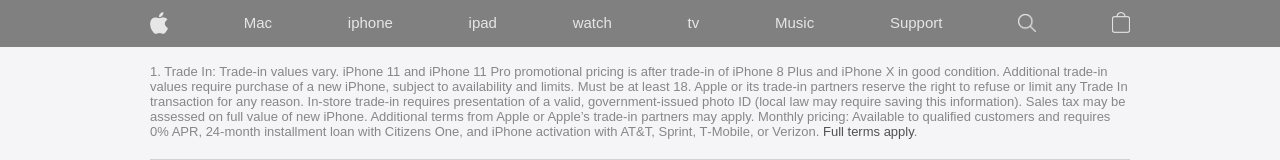
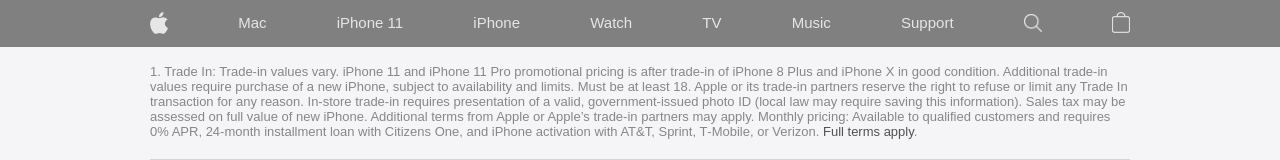
Before and after one commit to abrhambiresaw/Apple, a React (Vite) app in the folder Apple/: page / in a window 1280 px wide. Shown: the top 160 px of the page. Built offline with nearby package versions, Linux system fonts and the light colour scheme; no server answers.

Commit message:
changing the header file

```diff
--- a/Apple/src/App.jsx
+++ b/Apple/src/App.jsx
@@ -16,12 +16,12 @@
     <div>
       <Header />
       <Routes>
-        <Route path="MacBook" element={<MacBook />} />
-        <Route path="Iphone11" element={<Iphone11 />} />
-        <Route path="Iphone" element={<Iphone />} />
-        <Route path="Watch" element={<Watch />} />
-        <Route path="AirPods" element={<AirPods />} />
-        <Route path="MacBookPro" element={<MacBookPro />} />
+        <Route path="/MacBook" element={<MacBook />} />
+        <Route path="/Iphone11" element={<Iphone11 />} />
+        <Route path="/Iphone" element={<Iphone />} />
+        <Route path="/Watch" element={<Watch />} />
+        <Route path="/AirPods" element={<AirPods />} />
+        <Route path="/MacBookPro" element={<MacBookPro />} />
 
       </Routes>
       {/* <YouTube /> */}
--- a/Apple/src/components/Header/Header.jsx
+++ b/Apple/src/components/Header/Header.jsx
@@ -1,8 +1,8 @@
 import React from "react";
 
-import logo from '../images/logo.png';
-import search from '../images/search-icon.png';
-import cart from '../images/cart.png';
+import logo from "../images/logo.png";
+import search from "../images/search-icon.png";
+import cart from "../images/cart.png";
 import { Link } from "react-router-dom";
 
 function Header() {
@@ -13,39 +13,39 @@
           <div className="header-links-wrapper">
             <ul>
               <li className="logo-link">
-                <Link href="/">
-                  <img src={logo} />
+                <Link to="/">
+                  <img src={logo} alt="Logo" />
                 </Link>
               </li>
               <li>
-                <Link href="/mac/">Mac</Link>
+                <Link to="/MacBook">Mac</Link>
               </li>
               <li>
-                <Link href="#">iphone</Link>
+                <Link to="/Iphone11">iPhone 11</Link>
               </li>
               <li>
-                <Link href="#">ipad</Link>
+                <Link to="/Iphone">iPhone</Link>
               </li>
               <li>
-                <Link href="#">watch</Link>
+                <Link to="/Watch">Watch</Link>
               </li>
               <li>
-                <Link href="#">tv</Link>
+                <Link to="/tv">TV</Link>
               </li>
               <li>
-                <Link href="#">Music</Link>
+                <Link to="/Music">Music</Link>
               </li>
               <li>
-                <Link href="#">Support</Link>
+                <Link to="/Support">Support</Link>
               </li>
               <li className="search-link">
-                <Link href="/search/">
-                  <img src={search} />
+                <Link to="/search">
+                  <img src={search} alt="Search" />
                 </Link>
               </li>
               <li className="cart-link">
-                <Link href="/cart/">
-                  <img src={cart} />
+                <Link to="/cart">
+                  <img src={cart} alt="Cart" />
                 </Link>
               </li>
             </ul>
```
